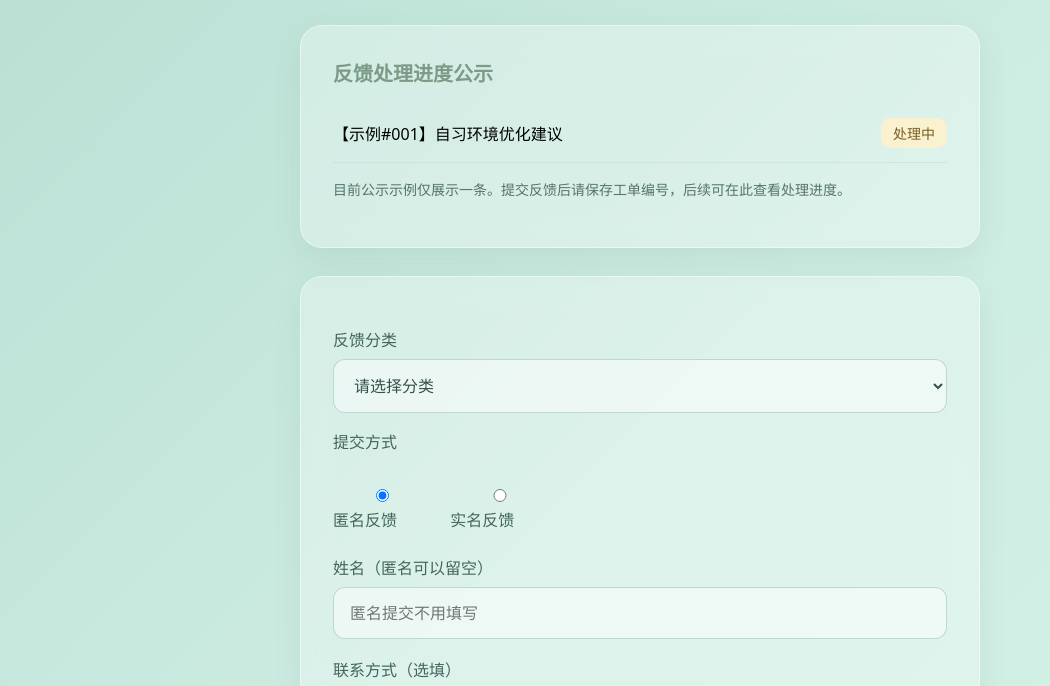
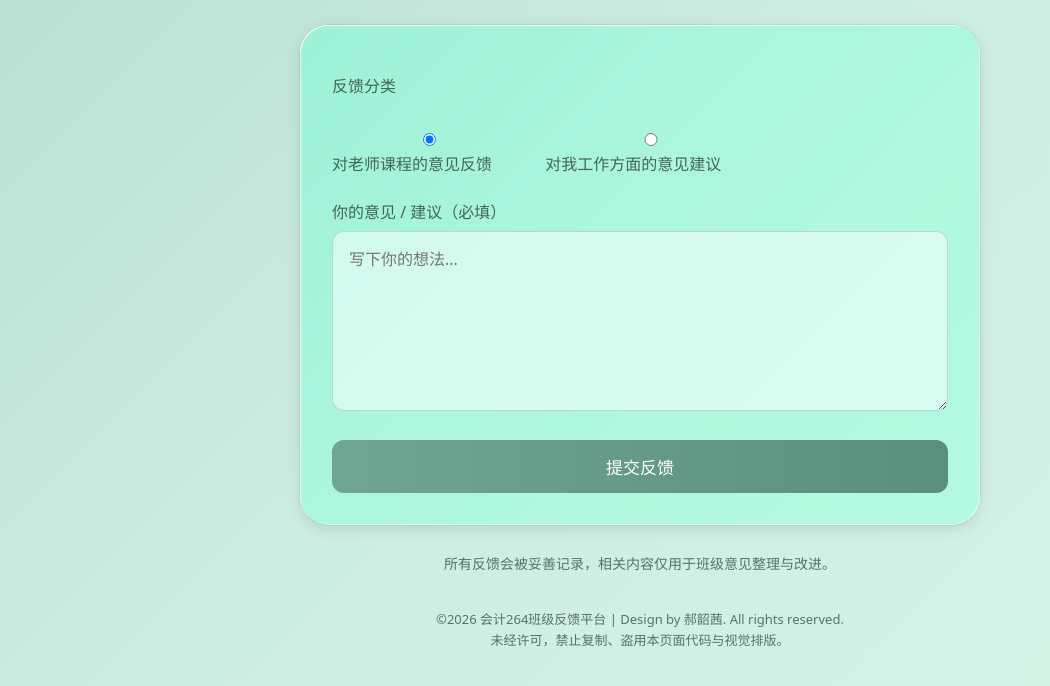
Before and after one commit to hydrologic0306/class-feedback-platform, a plain HTML site: page index.html in a window 1280 px wide. Shown: the part 109-795 px from the top of the page, without its empty margins (0-1050 px from the left). Drawn offline with Linux system fonts and the light colour scheme.

Commit message:
Refactor index.html with new design and features
Updated the HTML structure and styles for the feedback platform, including new glass effect for the feedback form.

```diff
--- a/index.html
+++ b/index.html
@@ -40,63 +40,63 @@
             margin: 0;
         }
 
-        .card {
-            background: rgba(255, 255, 255, 0.3);
-            backdrop-filter: blur(14px);
-            -webkit-backdrop-filter: blur(14px);
-            border: 1px solid rgba(255, 255, 255, 0.45);
-            padding: 32px;
-            border-radius: 22px;
-            box-shadow: 0 12px 30px rgba(85, 116, 106, 0.1);
-            transition: 0.3s ease;
-            margin-bottom: 28px;
+        /* ===== Lumno liquid glass start ===== */
+        /* Lumno's liquid glass, from Glasswork (https://www.kubai.design/glasswork/).
+           Light glass with dark ink by default; .glass.is-dark for dark glass with light ink.
+           If Safari leaves a surface with busy content undrawn, move background and
+           backdrop-filter to a ::before under the content, as glass.css in the repo does. */
+
+        .glass {
+          border-radius: 28px;
+          corner-shape: superellipse(1.25);
         }
+        /* Capsules keep round ends. */
+        .glass.is-pill { border-radius: 999px; corner-shape: round; }
 
-        .card:hover {
-            box-shadow: 0 16px 36px rgba(85, 116, 106, 0.14);
+        .glass {
+          background: rgb(235 226 255 / 0);
+          -webkit-backdrop-filter: blur(2px) saturate(240%) brightness(1);
+          backdrop-filter: blur(2px) saturate(240%) brightness(1) var(--glass-lens,);
+          box-shadow:
+            inset 1.5px 1.5px 1px -1px rgb(255 255 255 / 1),
+            inset -1.5px -1.5px 1px -1px rgb(255 255 255 / 0.6),
+            inset 0 0 0 0.5px rgb(255 255 255 / 0.3),
+            0 0 0 0.5px rgb(0 0 0 / 0.12),
+            0 4px 16px rgb(0 0 0 / 0.1),
+            inset 0 6px 8px -6px rgb(255 255 255 / 0),
+            inset 4px 0 8px -6px rgb(255 255 255 / 0),
+            inset -4px 0 8px -6px rgb(255 255 255 / 0),
+            inset 0 -6px 8px -6px rgb(0 0 0 / 0);
+          color: rgb(0 0 0 / 0.86);
+          padding: 32px;
+          transition: 0.3s ease;
+          margin-bottom: 28px;
+        }
+        .glass:hover {
             transform: translateY(-2px);
         }
+        .glass > * { mix-blend-mode: multiply; }
+        .glass .secondary { color: rgb(60 60 67 / 0.7); }
 
-        .card h2 {
-            margin-top: 0;
-            color: #7C9B87;
-            font-size: 20px;
+        .glass.is-dark {
+          background: rgb(30 30 34 / 0.241);
+          -webkit-backdrop-filter: blur(2px) saturate(220%) brightness(0.8);
+          backdrop-filter: blur(2px) saturate(220%) brightness(0.8) var(--glass-lens,);
+          box-shadow:
+            inset 1px 1px 0.5px -0.5px rgb(255 255 255 / 0.46),
+            inset -1px -1px 0.5px -0.5px rgb(255 255 255 / 0.18),
+            inset 0 0 0 0.5px rgb(255 255 255 / 0.06),
+            0 0 0 0.5px rgb(0 0 0 / 0.28),
+            0 4px 14px rgb(0 0 0 / 0.22),
+            inset 0 6px 8px -6px rgb(255 255 255 / 0.18),
+            inset 4px 0 8px -6px rgb(255 255 255 / 0.07),
+            inset -4px 0 8px -6px rgb(255 255 255 / 0.04),
+            inset 0 -6px 8px -6px rgb(0 0 0 / 0.08);
+          color: rgb(255 255 255 / 0.94);
         }
-
-        .feedback-item {
-            display: flex;
-            justify-content: space-between;
-            align-items: center;
-            padding: 14px 0;
-            border-bottom: 1px solid rgba(124, 155, 135, 0.12);
-        }
-
-        .feedback-item:last-child {
-            border-bottom: none;
-        }
-
-        .status-pending {
-            color: #7a5c1f;
-            background: rgba(255, 241, 204, 0.85);
-            padding: 5px 12px;
-            border-radius: 10px;
-            font-size: 14px;
-        }
-
-        .status-done {
-            color: #3c7f66;
-            background: rgba(209, 235, 222, 0.85);
-            padding: 5px 12px;
-            border-radius: 10px;
-            font-size: 14px;
-        }
-
-        .tip-text {
-            font-size: 14px;
-            color: #55746A;
-            margin-top: 16px;
-            line-height: 1.6;
-        }
+        .glass.is-dark > * { mix-blend-mode: plus-lighter; }
+        .glass.is-dark .secondary { color: rgb(235 235 245 / 0.64); }
+        /* ===== Lumno liquid glass end ===== */
 
         .radio-line {
             margin-bottom: 24px;
@@ -186,7 +186,6 @@
             color: #55746A;
             font-size: 14px;
         }
-        /* 新增版权文字样式 */
         .copyright{
             text-align:center;
             margin-top:36px;
@@ -203,49 +202,22 @@
             <p>你的声音，会被认真听见</p>
         </div>
 
-        <div class="card">
-            <h2>反馈处理进度公示</h2>
-
-            <div class="feedback-item">
-                <span>【示例#001】自习环境优化建议</span>
-                <span class="status-pending">处理中</span>
-            </div>
-
-            <p class="tip-text">
-                目前公示示例仅展示一条。提交反馈后请保存工单编号，后续可在此查看处理进度。
-            </p>
-        </div>
-
-        <div class="card">
+        <!-- 这里替换成 glass 类 -->
+        <div class="glass">
             <form action="https://api.web3forms.com/submit" method="POST">
                 <input type="hidden" name="access_key" value="f50ad36d-6d00-4ba2-843e-5594134e258d">
                 <input type="hidden" name="subject" value="会计264班级反馈">
                 <input type="hidden" id="ticket_id" name="工单编号">
 
-                <label for="category">反馈分类</label>
-                <select name="category" id="category" required>
-                    <option value="">请选择分类</option>
-                    <option value="班级活动建议">班级活动建议</option>
-                    <option value="学习相关">学习相关</option>
-                    <option value="班级管理">班级管理意见</option>
-                    <option value="其他想法">其他想法</option>
-                </select>
-
                 <div class="radio-line">
-                    <p>提交方式</p>
+                    <p>反馈分类</p>
                     <label class="radio-item">
-                        <input type="radio" name="type" value="匿名反馈" checked> 匿名反馈
+                        <input type="radio" name="category" value="对老师课程的意见反馈" checked required> 对老师课程的意见反馈
                     </label>
                     <label class="radio-item">
-                        <input type="radio" name="type" value="实名反馈"> 实名反馈
+                        <input type="radio" name="category" value="对我工作方面的意见建议"> 对我工作方面的意见建议
                     </label>
                 </div>
-
-                <label for="name">姓名（匿名可以留空）</label>
-                <input type="text" name="name" id="name" placeholder="匿名提交不用填写">
-
-                <label for="contact">联系方式（选填）</label>
-                <input type="text" name="contact" id="contact" placeholder="想收到回复可以填写QQ">
 
                 <label for="message">你的意见 / 建议（必填）</label>
                 <textarea name="message" id="message" placeholder="写下你的想法..." required></textarea>
@@ -259,7 +231,6 @@
         <p class="footer-tip">
             所有反馈会被妥善记录，相关内容仅用于班级意见整理与改进。
         </p>
-        <!-- 更新后的版权防盗声明 -->
         <p class="copyright">©2026 会计264班级反馈平台 | Design by 郝韶茜. All rights reserved.<br>未经许可，禁止复制、盗用本页面代码与视觉排版。</p>
     </div>
 
@@ -289,7 +260,7 @@
 
                 if (result.success) {
                     msgBox.style.display = "block";
-                    msgBox.innerHTML = `提交成功！你的工单编号：<strong>${tid}</strong><br>请保存编号，后续可在公示区查看处理进度。`;
+                    msgBox.innerHTML = `提交成功！你的工单编号：<strong>${tid}</strong><br>反馈已匿名记录，我会尽快整理课程相关建议反馈给专业老师，并根据意见改进学习委员工作。`;
                     form.reset();
                     tid = genTicketID();
                     document.getElementById('ticket_id').value = tid;
@@ -303,5 +274,11 @@
             }
         });
     </script>
+
+    <!-- Lumno liquid glass lens script -->
+    <script type="module">
+        import { liquidGlass } from 'https://cdn.jsdelivr.net/gh/kubai087/glasswork@v1.1.0/lens.js';
+        for (const el of document.querySelectorAll('.glass')) liquidGlass(el, { rim: 40, edge: 1.1, power: 2.6, dispersion: 0.22 });
+    </script>
 </body>
 </html>
```
